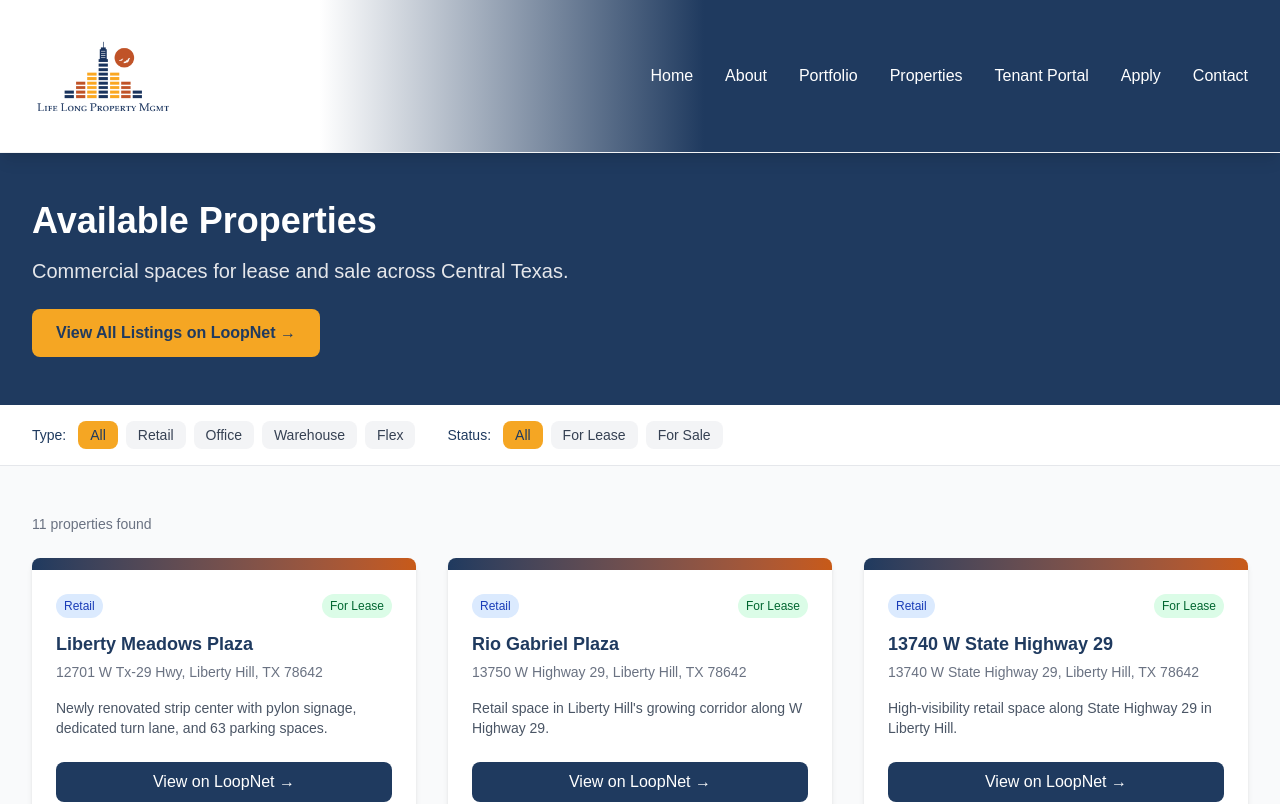
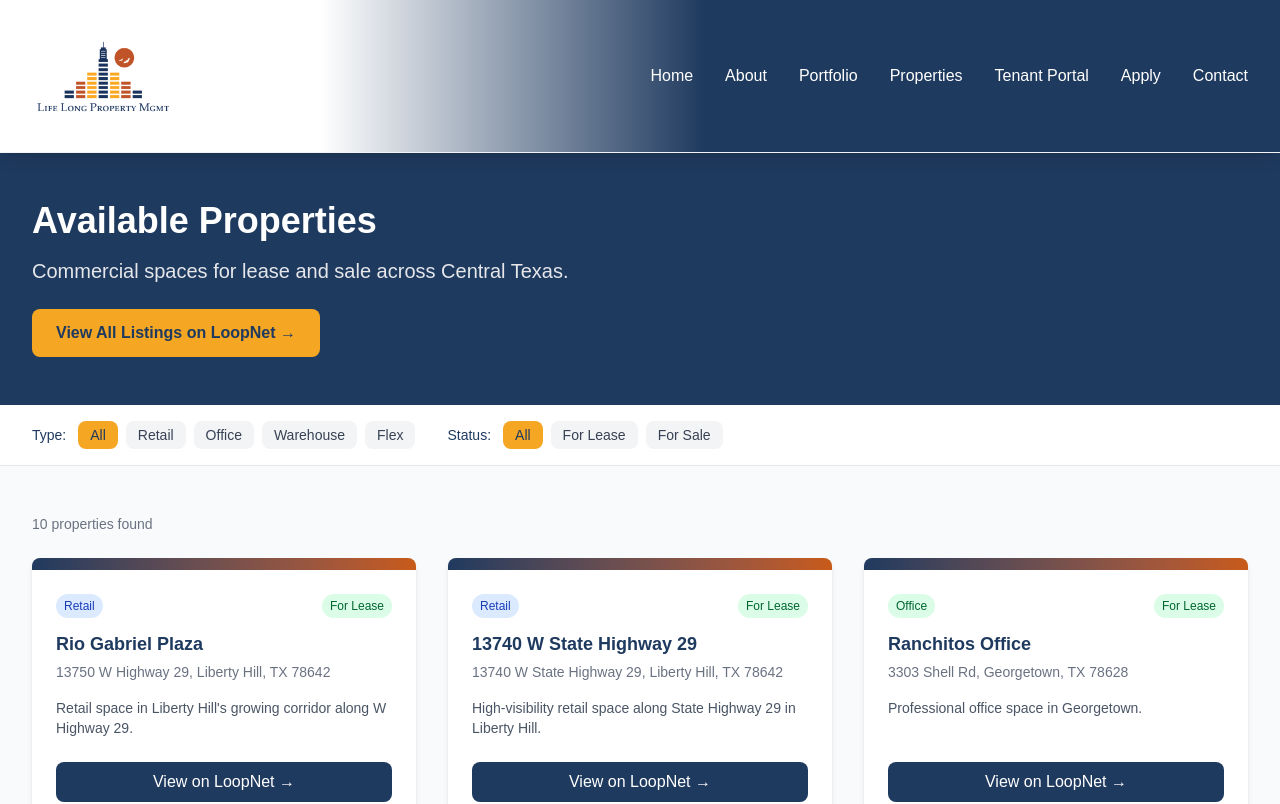
Before and after one commit to LLPMtech/LLPMwebsite, a Next.js app: page /properties in a window 1280 px wide. Shown: the top 804 px of the page. Built offline with nearby package versions, Linux system fonts and the light colour scheme.

Commit message:
Remove Liberty Meadows Plaza — no longer available

```diff
--- a/src/app/properties/page.tsx
+++ b/src/app/properties/page.tsx
@@ -14,15 +14,6 @@ interface Property {
 }
 
 const properties: Property[] = [
-  {
-    id: '1',
-    name: 'Liberty Meadows Plaza',
-    address: '12701 W Tx-29 Hwy, Liberty Hill, TX 78642',
-    type: 'Retail',
-    status: 'For Lease',
-    loopnetUrl: 'https://www.loopnet.com/Listing/12701-W-Tx-29-Hwy-Liberty-Hill-TX/19745022/',
-    description: 'Newly renovated strip center with pylon signage, dedicated turn lane, and 63 parking spaces.',
-  },
   {
     id: '2',
     name: 'Rio Gabriel Plaza',
```
